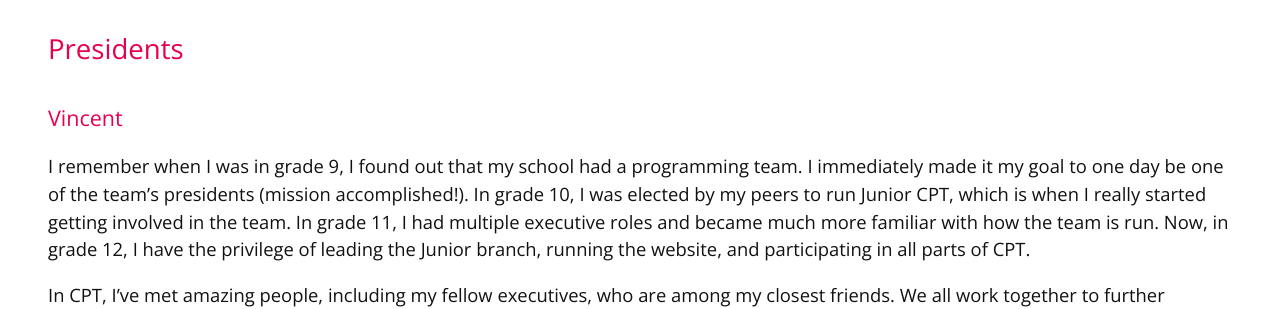
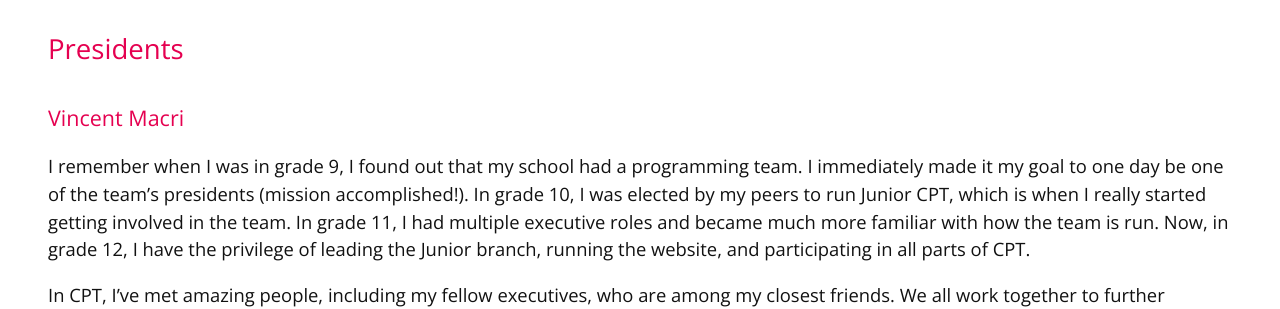
Before and after one commit to mcpt/mcpt.github.io, a Jekyll site: the page built from index.md, in a window 1280 px wide and 900 px high, scrolled down 444 px. Shown: the part 157-466 px from the top of the window. Built offline with Jekyll 4.4.1, drawn with Linux system fonts in a browser that asks for light colours; our own code applies the rules of GitHub Pages for plain Markdown files.

Commit message:
I forgot my last name. Oops.

```diff
--- a/index.md
+++ b/index.md
@@ -10,7 +10,7 @@ Mackenzie Computer Programming Team, affectionately known as MCPT, is a group of
 
 ## Presidents
 
-### Vincent
+### Vincent Macri
 I remember when I was in grade 9, I found out that my school had a programming team. I immediately made it my goal to one day be one of the team's presidents (mission accomplished!). In grade 10, I was elected by my peers to run Junior CPT, which is when I really started getting involved in the team. In grade 11, I had multiple executive roles and became much more familiar with how the team is run. Now, in grade 12, I have the privilege of leading the Junior branch, running the website, and participating in all parts of CPT.
 
 In CPT, I've met amazing people, including my fellow executives, who are among my closest friends. We all work together to further computer science education at Mackenzie. This year, I'm going to work as hard as I can to make this the best year in the history of CPT at this school.
```
